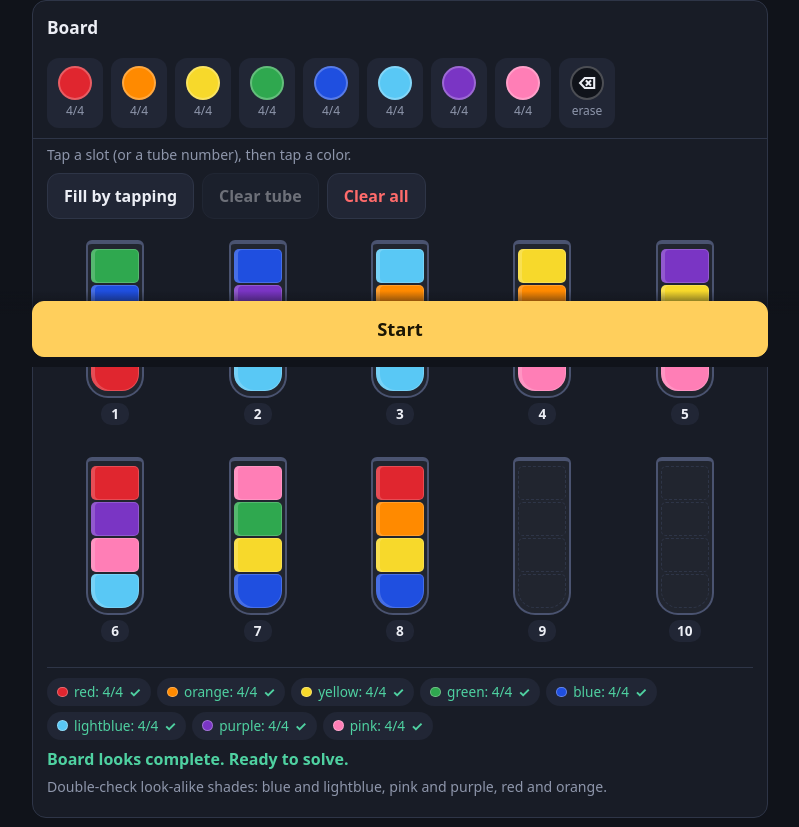
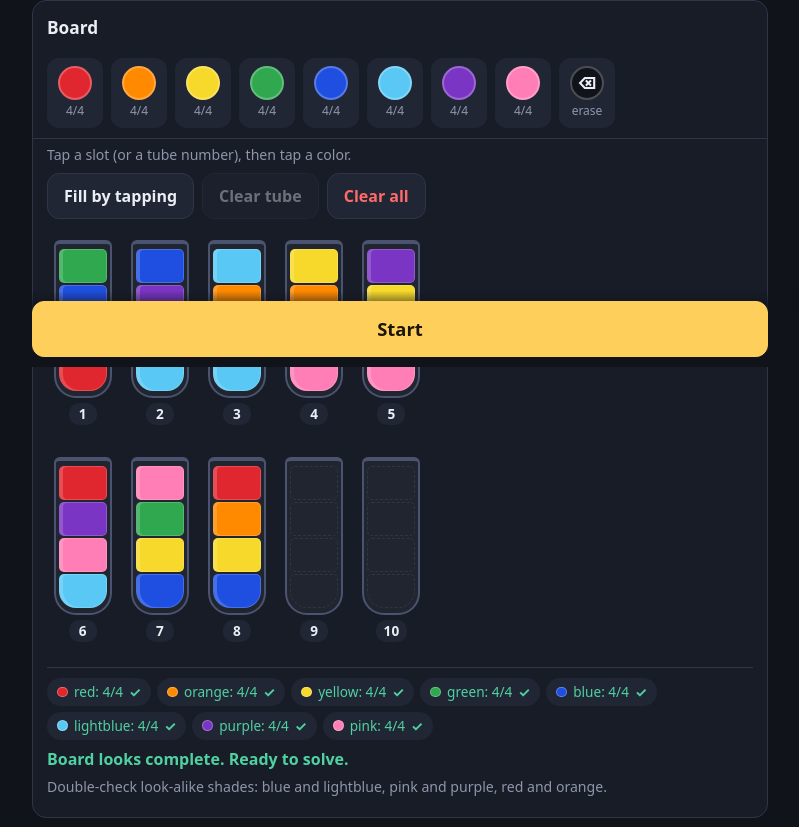
Before and after one commit to rodnie-x/Solver2, a plain HTML site: page index.html in a window 1280 px wide. Shown: the part 433-1260 px from the top of the page, without its empty margins (240-1039 px from the left). Drawn offline with Linux system fonts and the light colour scheme.

Commit message:
Add files via upload

```diff
--- a/app.js
+++ b/app.js
@@ -479,6 +479,8 @@
     var cols = S.perRow > 0 ? S.perRow : Math.ceil(count / 2);
     el.style.setProperty('--sh', (cap <= 4 ? 34 : cap <= 6 ? 28 : 23) + 'px');
     el.style.gridTemplateColumns = 'repeat(' + Math.max(1, cols) + ', minmax(0, 1fr))';
+    // Keep tubes close together on wide screens (laptops); full width on phones.
+    el.style.maxWidth = Math.max(1, cols) * 76 + 'px';
   }
 
   function renderBoard() {
--- a/index.html
+++ b/index.html
@@ -6,7 +6,7 @@
 <meta name="color-scheme" content="dark">
 <meta name="theme-color" content="#10131a">
 <title>Water Sort Solver</title>
-<link rel="stylesheet" href="style.css">
+<link rel="stylesheet" href="style.css?v=3">
 </head>
 <body>
 
@@ -150,6 +150,6 @@
 </div>
 <div id="toast" class="toast" role="status"></div>
 
-<script src="app.js"></script>
+<script src="app.js?v=3"></script>
 </body>
 </html>
```
